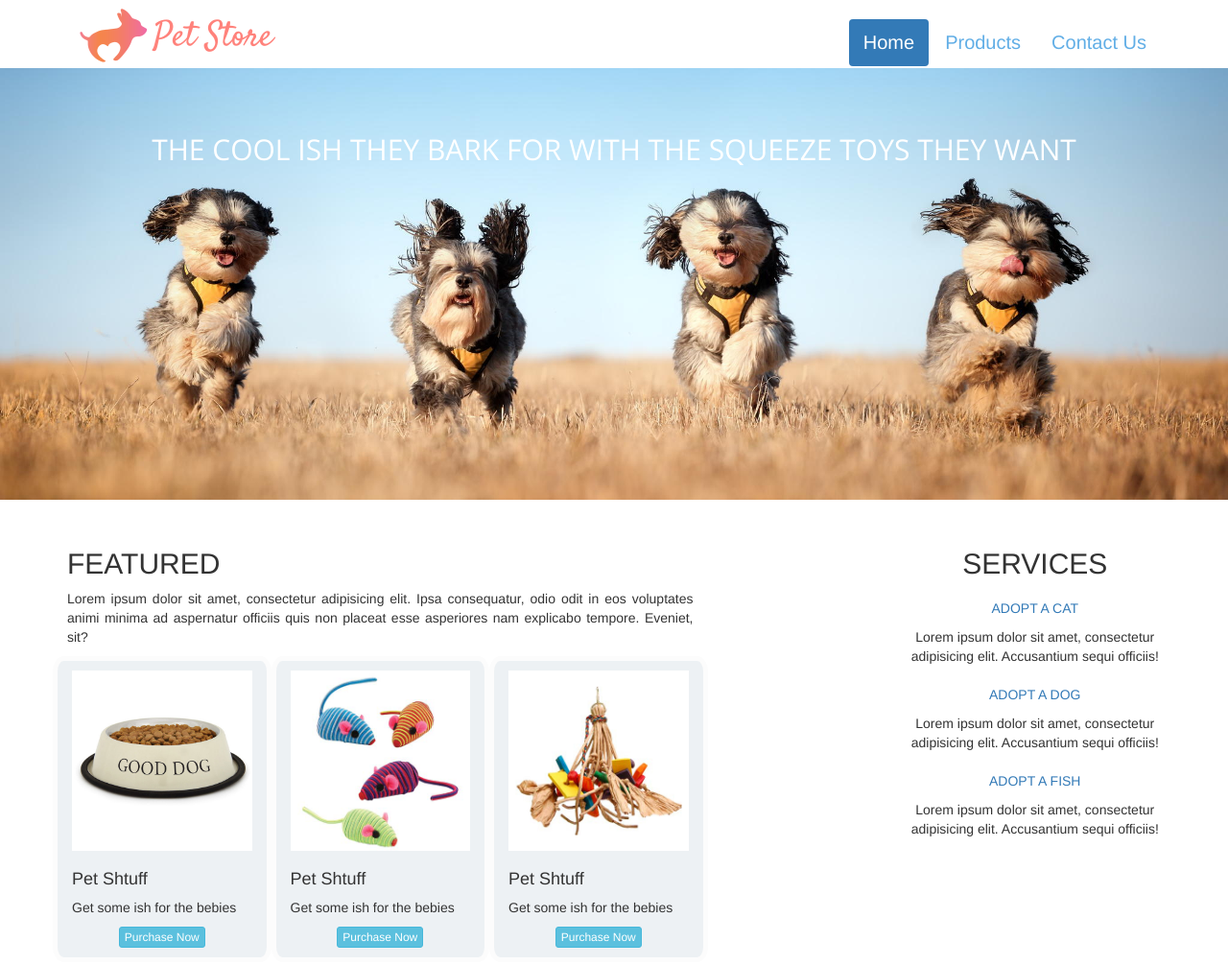
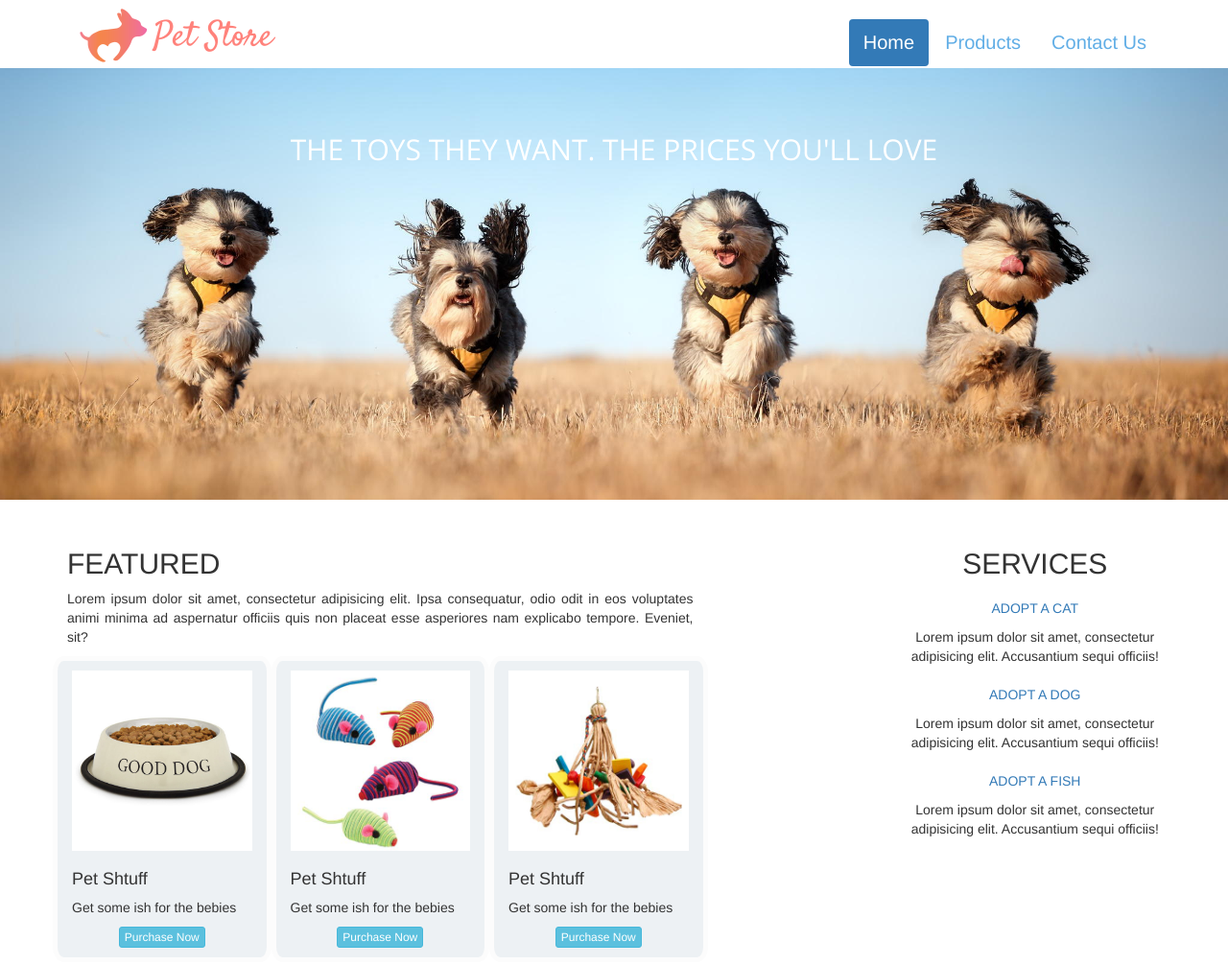
Before and after one commit to ryekerjh/petstore, a plain HTML site: page day6/index.html in a window 1280 px wide. Shown: the top 1006 px of the page at 96% size. Drawn offline with nearby package versions, Linux system fonts and the light colour scheme.

Commit message:
changed verbiage in hero h1

```diff
--- a/day6/index.html
+++ b/day6/index.html
@@ -27,7 +27,7 @@
 
 	<div class="jumbotron">
 		<div class="container text-center text-uppercase">
-			<h2>The Cool Ish They Bark For with the Squeeze Toys they Want</h2>
+			<h2>The Toys They Want. The Prices You'll Love</h2>
 		</div>
 	</div><!-- End of Jumbotron -->
 
```
